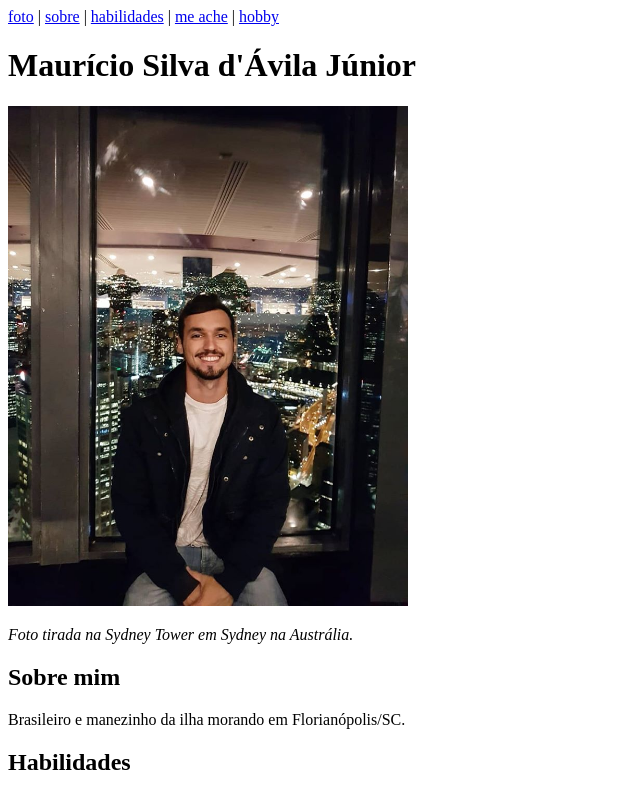
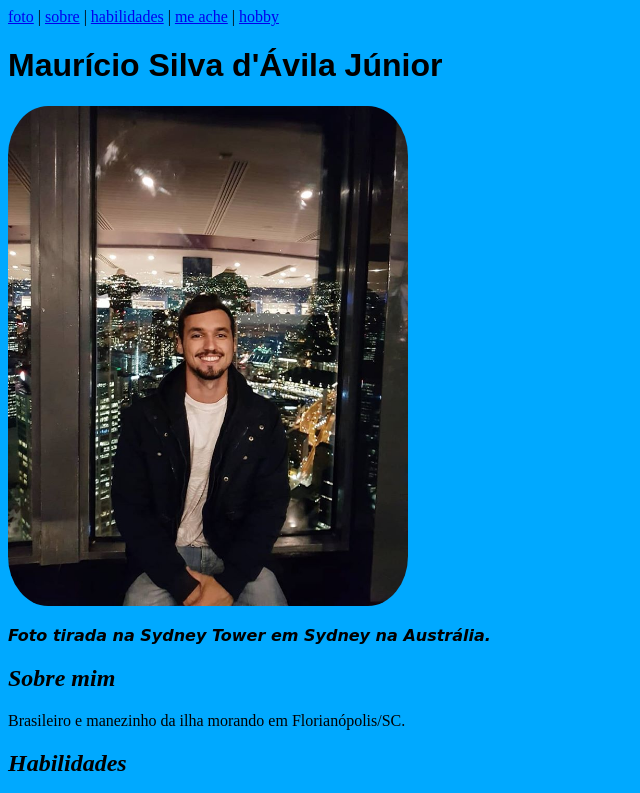
Before and after one commit to MauSDJ/mausdj.github.io, a plain HTML site: page index.html in a window 1280 px wide. Shown: the top 793 px of the page, without its empty margins (0-640 px from the left). Drawn offline with Linux system fonts and the light colour scheme.

Commit message:
add css first css elements

```diff
--- a/index.html
+++ b/index.html
@@ -2,14 +2,32 @@
 
 <html>
     <head>
-        <title>Portfolio do Mau!</title>
+        <title>Mau's Portfolio!</title>
         <meta charset="utf-8">
+        <style>
+            h1 {
+                font-family:Arial, Helvetica, sans-serif;
+            }
+            .photo_description {
+                font-family: cursive;
+                font-weight: bold;
+            }
+            body {
+                background-color: rgb(0, 169, 255);
+            }
+            h2 {
+                font-style:italic;
+            }
+            #foto {
+                border-radius: 10%;
+            }
+        </style>
     </head>
     <body>
         <a href="#foto">foto</a> | <a href="#sobre">sobre</a> | <a href="#habilidades">habilidades</a> | <a href="#redes_sociais">me ache</a> | <a href="#hobby">hobby</a>
         <h1 > Maurício Silva d'Ávila Júnior</h1>
         <img id="foto" src="images/foto_mau.jpg" alt="Maurício no topo da Sydney Tower" width="400px">
-        <p><em>Foto tirada na Sydney Tower em Sydney na Austrália.</em></p>
+        <p class="photo_description"><em>Foto tirada na Sydney Tower em Sydney na Austrália.</em></p>
         <h2 id="sobre">Sobre mim</h2>
         <p>Brasileiro e manezinho da ilha morando em Florianópolis/SC.</p>
         <h2 id="habilidades">Habilidades</h2>
```
